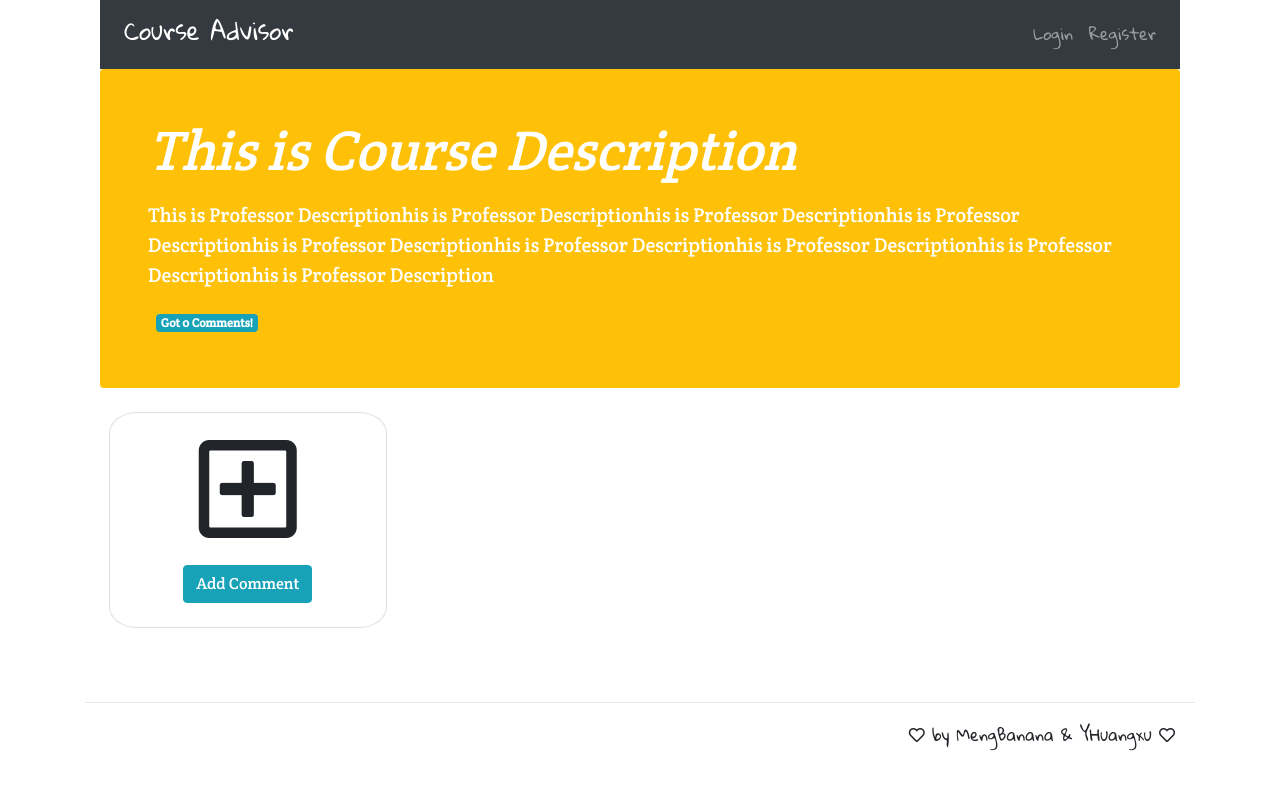
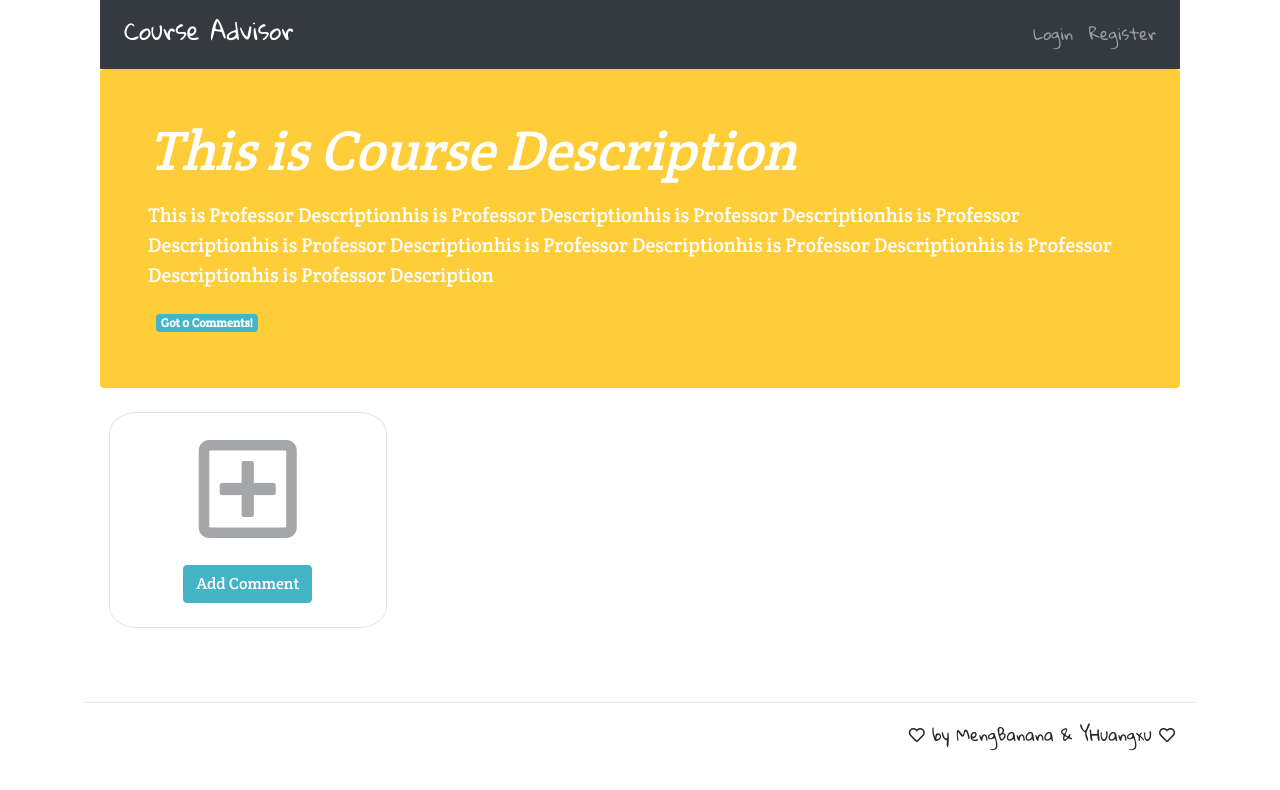
Before and after one commit to MengBanana/CourseAdvisor, a React (Create React App) app in the folder front/: page /comment/1/1 in a window 1280 px wide. Shown: the top 790 px of the page. Built offline with nearby package versions, Linux system fonts and the light colour scheme; a web font is replaced by a local one.

Commit message:
small change

```diff
--- a/front/src/components/Comment.jsx
+++ b/front/src/components/Comment.jsx
@@ -77,19 +77,26 @@ class Comment extends Component {
       .then(() => {
           this.props.history.push(`/comment/${this.state.courseId}/${this.state.professor}`);
         })
-      .catch(error => {
+      /*.catch(error => {
         console.log("Comment Failed!");
-      });
+        console.log(error);
+      });*/
+      .then(response => {
+    console.log(response)
+})
+.catch(error => {
+    console.log(error.response)
+});
   }
 
 
     render() {
-        console.log(this.state.courseInstance);
-        console.log(this.state.professorInstance);
+        // console.log(this.state.courseInstance);
+        // console.log(this.state.professorInstance);
         console.log(this.state.comments);
         const {comments} = this.state;
         return (
-            <div style={{fontFamily:"Crete Round"}}>
+            <div style={{fontFamily:"Crete Round", opacity:"0.8"}}>
             <div className="jumbotron-fluid p-md-5 text-white rounded bg-warning">
             <div className="col-md px-0">
             <h1 className="display-4 font-italic">This is Course Description</h1>
@@ -114,7 +121,7 @@ class Comment extends Component {
             <div className="card col-3 m-4" style={{cursor: "pointer", borderRadius:"10%"}}>
             <div className="card-body">
             <div>
-            <i className="far fa-plus-square fa-7x d-flex justify-content-center "></i>
+            <i className="far fa-plus-square fa-7x d-flex justify-content-center" style={{opacity:"0.5"}}></i>
             </div>
             </div>
 
--- a/front/src/components/Landing.jsx
+++ b/front/src/components/Landing.jsx
@@ -8,7 +8,7 @@ const Landing = () => {
   backgroundSize: "cover"*/
 }
   return (
-    <div style={{fontFamily:"Crete Round"}}>
+    <div style={{fontFamily:"Crete Round" , opacity:"0.8"}}>
 
       <div className="jumbotron p-md-5 text-white rounded bg-warning">
         <div className="col-md px-0">
```
